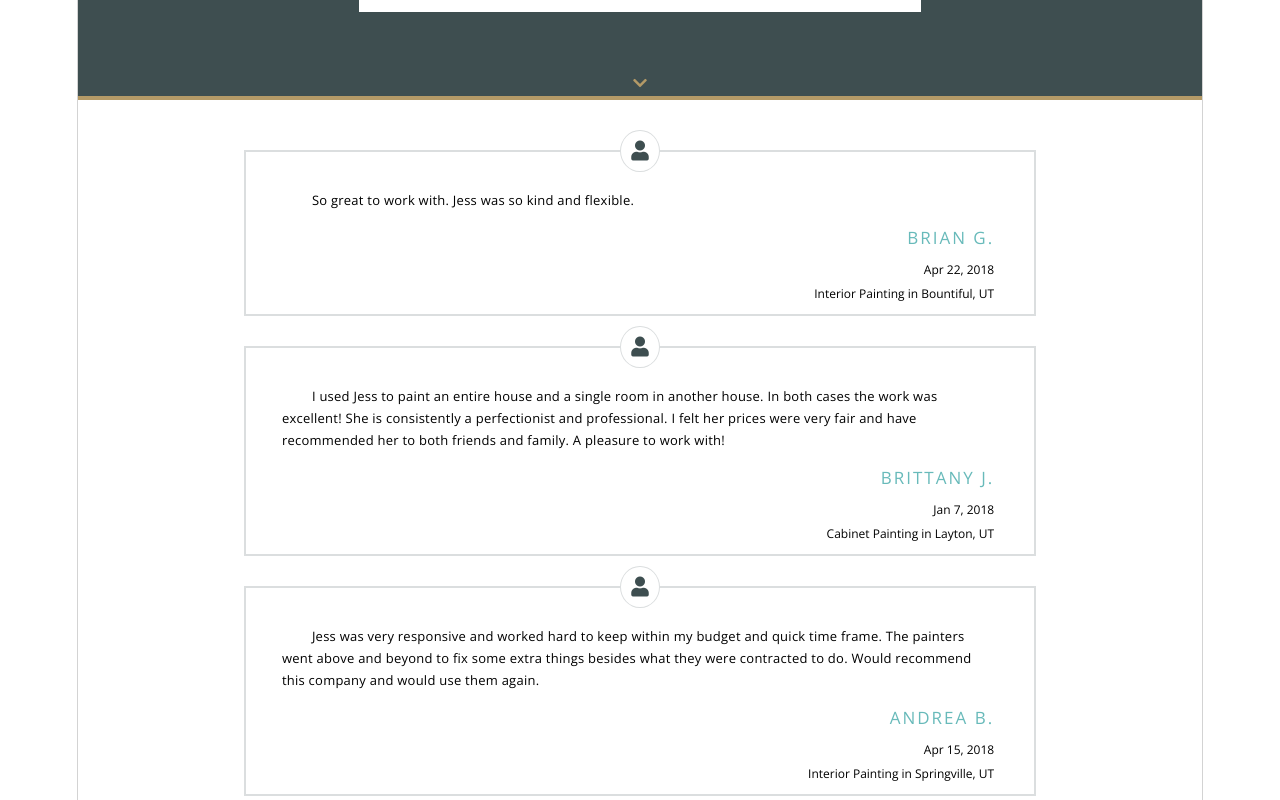
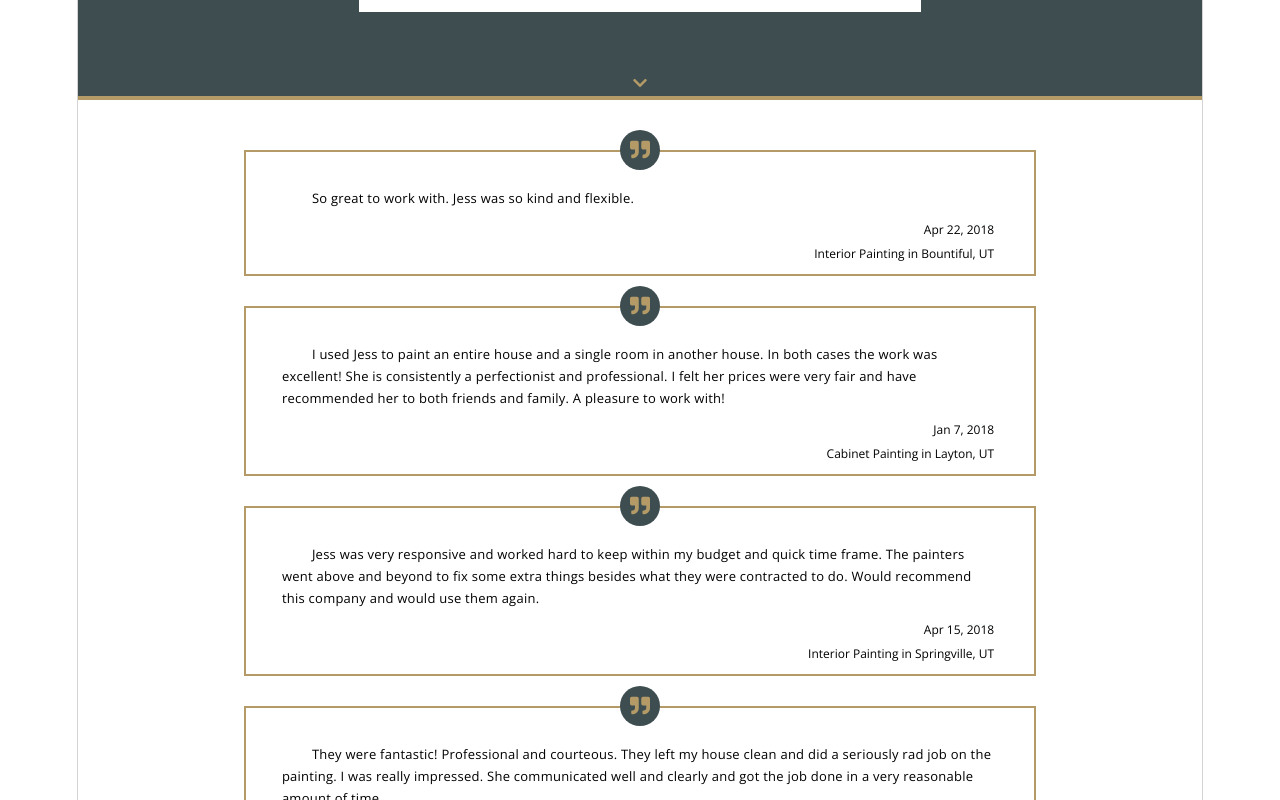
Before and after one commit to brittanyjat/jpaints2.0, a React (Create React App) app: page /reviews in a window 1280 px wide. Shown: the part 740-1540 px from the top of the page. Built offline with nearby package versions, Linux system fonts and the light colour scheme.

Commit message:
review styling

```diff
--- a/src/Components/ReviewCard.js
+++ b/src/Components/ReviewCard.js
@@ -5,8 +5,8 @@ export default function ReviewCard() {
     let reviewCards = reviews.map(x => {
         return (
             <div className='review-card' key={x.id}>
-                {/* <i className="fas fa-quote-right"></i> */}
-                <i className="fas fa-user"></i>
+                <i className="fas fa-quote-right"></i>
+                {/* <i className="fas fa-user"></i> */}
                 <span>{x.review}</span>
                 <div>
                     <p>{x.name}</p>
--- a/src/Styles/_reviews.scss
+++ b/src/Styles/_reviews.scss
@@ -72,7 +72,7 @@
 }
 
 .review-card {
-    border: solid 2px $ltGray;
+    border: solid 2px $gold;
     margin: auto;
     width: 340px;
     display: flex;
@@ -81,9 +81,8 @@
     align-items: center;
     i {
         font-size: 20px;
-        color: $dkGray;
-        background-color: white;
-        border: solid .5px $ltGray;
+        color: $gold;
+        background-color: $dkGray;
         padding: 10px;
         border-radius: 50%;
         position: relative;
@@ -110,19 +109,13 @@
             text-transform: uppercase;
             color: $ltBlue;
             letter-spacing: 2px;
-            font-size: 17px;
+            font-size: 1px;
         }
     }
 }
 
-@media (min-width:900px){
-    // .review-card-container {
-    //     margin-top: 80px !important;
-    //     grid-template-columns: 50% 50%;
-    //     width: 90%;
-    //     margin: auto;
-    // }
-        .review-card {
-            width: 70%;
-        }
+@media (min-width:800px){
+    .review-card {
+        width: 70%;
+    }
 }
```
